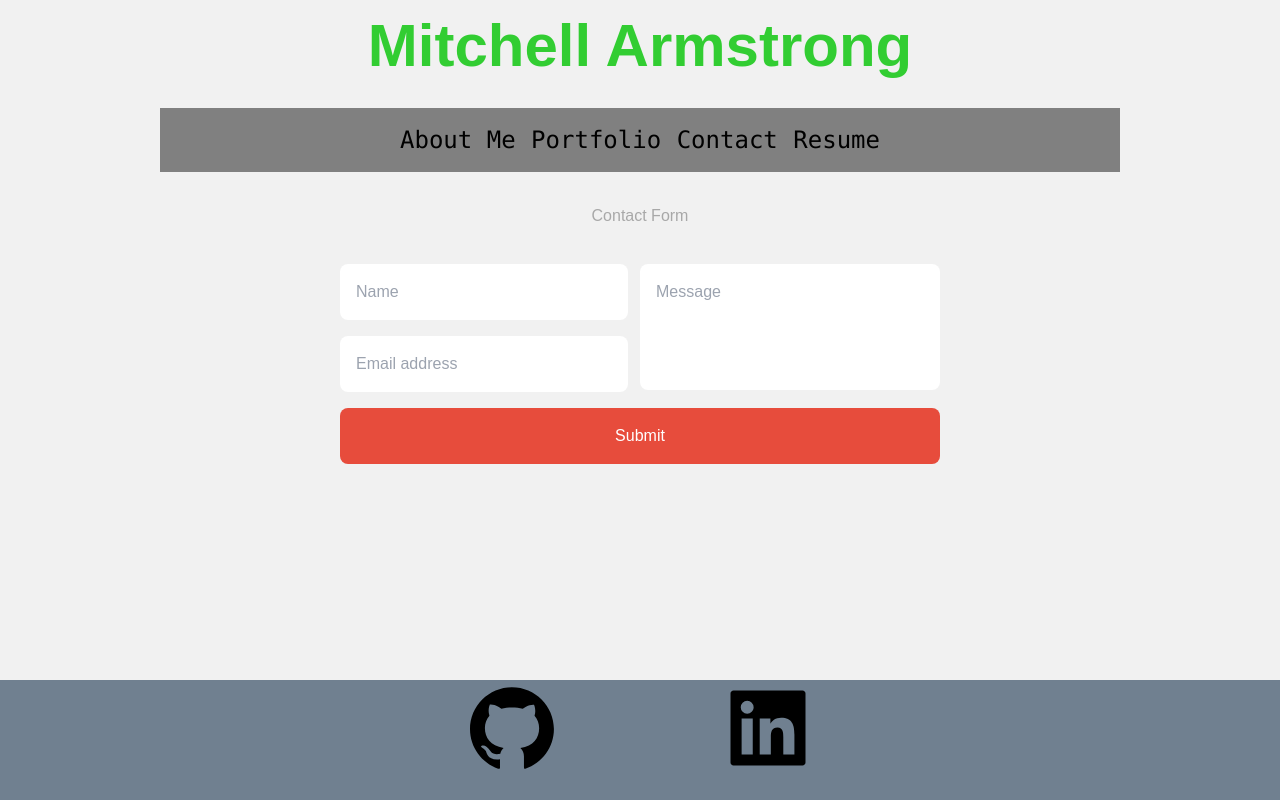
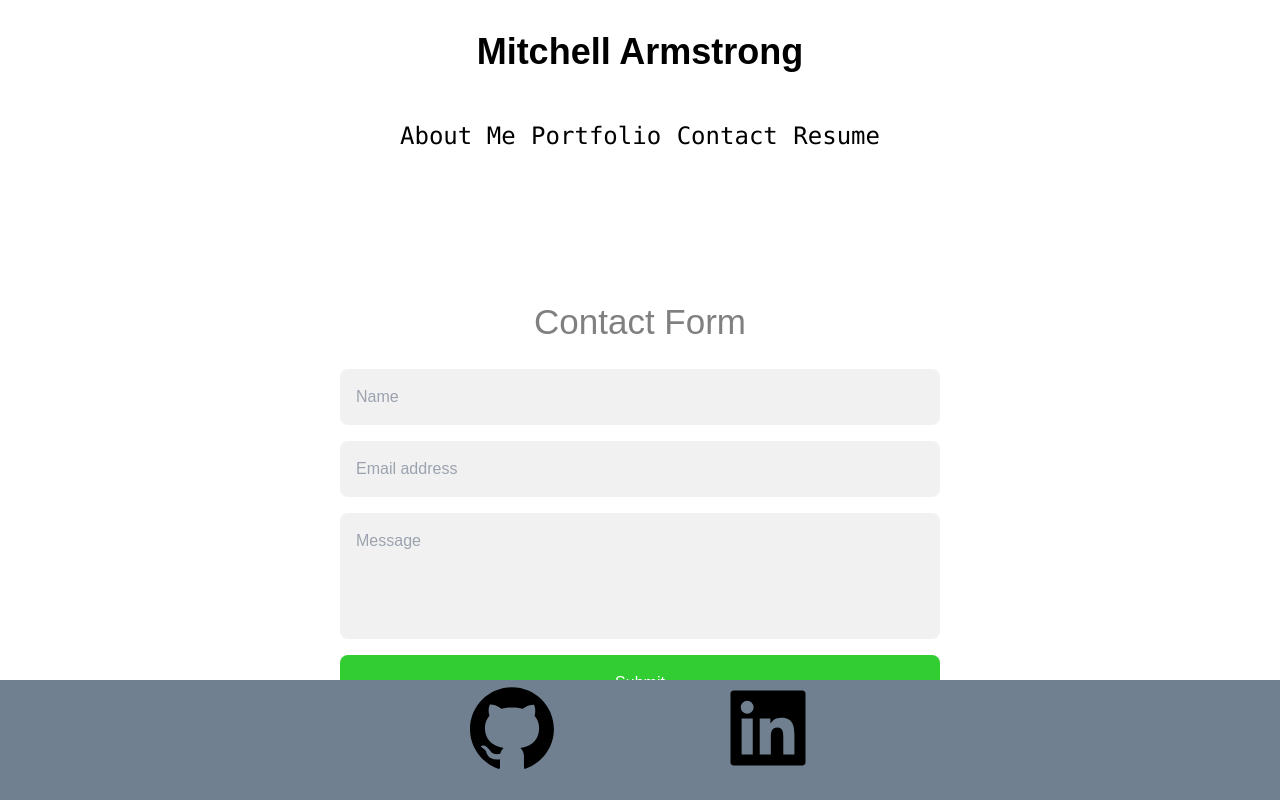
Before and after one commit to ScarElite/professional-portfolio, a React (Create React App) app: page /contact in a window 1280 px wide. Built offline with nearby package versions, Linux system fonts and the light colour scheme.

Commit message:
Created and styled the contact form

```diff
--- a/src/App.css
+++ b/src/App.css
@@ -3,41 +3,22 @@
   --secondary: limegreen;
 }
 
-.App {
-  text-align: center;
+body {
+  background-color: white;
 }
-
-.App-header {
-  background-color: #282c34;
-  min-height: 100vh;
-  display: flex;
-  flex-direction: column;
-  align-items: center;
-  justify-content: center;
-  font-size: calc(10px + 2vmin);
-  color: white;
-}
-
-.App-link {
-  color: #61dafb;
-}
-
-/* .full-page {
-  background-color: lightgray;
-} */
 
 /* Main Header */
 .title-header {
-  color: var(--secondary);
+  color: black;
 }
 
 /* Nav */
-.navbar {
+/* .navbar {
   background-color: grey;
-}
+} */
 
 .navbar-item:hover {
-  color: white;
+  border-bottom: 2px solid var(--secondary);
 }
 
 /* About Section */
@@ -65,6 +46,11 @@
   width: 70%;
 }
 
+/* Contact */
+.contact {
+  margin-top: 10%;
+}
+
 /* Footer */
 #Footer {
    position: fixed;
--- a/src/App.js
+++ b/src/App.js
@@ -10,7 +10,7 @@ import Footer from "./components/Footer";
 
 function App() {
   return (
-    <div className="full-page">
+    <div>
       <Router>
         <Header></Header>
         <Nav></Nav>
--- a/src/components/Contact/index.js
+++ b/src/components/Contact/index.js
@@ -4,8 +4,33 @@ import Swal from "sweetalert2";
 
 const Contact = () => {
   const form = useRef();
-  const sendEmail = (e) => {
+
+  const checkInfo = (e) => {
     e.preventDefault();
+
+    let userName = document.getElementById("user_name").value;
+    let userEmail = document.getElementById("user_email").value;
+    let userMessage = document.getElementById("user_message").value;
+
+    if (!userName) {
+      Swal.fire({
+        icon: "warning",
+        title: "Must have a Name!",
+      });
+      console.log("Must have a Name!");
+    } else if (!userEmail) {
+      Swal.fire({
+        icon: "warning",
+        title: "Must have a valid Email!",
+      });
+      console.log("Must have an Email!");
+    } else if (!userMessage) {
+      Swal.fire({
+        icon: "warning",
+        title: "Must include a Message!",
+      });
+      console.log("Must have a message!");
+    } else {
       emailjs
         .sendForm(
           process.env.REACT_APP_SERVICE_ID,
@@ -30,20 +55,38 @@ const Contact = () => {
             });
           }
         );
+    }
   };
   return (
     <div>
+      <div className="contact">
         <h1>Contact Form</h1>
-      <form className="cf" ref={form} onSubmit={sendEmail}>
-        <div className="half left cf">
-          <input type="text" placeholder="Name" name="user_name" />
-          <input type="email" placeholder="Email address" name="user_email" />
+        <form className="cf" ref={form} onSubmit={checkInfo}>
+          <div>
+            <input
+              type="text"
+              placeholder="Name"
+              name="user_name"
+              id="user_name"
+            />
+            <input
+              type="email"
+              placeholder="Email address"
+              name="user_email"
+              id="user_email"
+            />
           </div>
-        <div className="half right cf">
-          <textarea name="message" type="text" placeholder="Message"></textarea>
+          <div>
+            <textarea
+              name="message"
+              type="text"
+              placeholder="Message"
+              id="user_message"
+            ></textarea>
           </div>
           <input type="submit" value="Submit" id="input-submit" />
         </form>
+      </div>
     </div>
   );
 };
--- a/src/components/Header/index.js
+++ b/src/components/Header/index.js
@@ -3,7 +3,7 @@ import React, { useState } from "react";
 function Header() {
   return (
     <div className="header">
-      <header className="text-center text-6xl mt-4 font-bold title-header">
+      <header className="text-center text-4xl mt-4 font-bold title-header pt-4">
         Mitchell Armstrong
       </header>
     </div>
--- a/src/index.css
+++ b/src/index.css
@@ -19,12 +19,12 @@ code {
 @import url(https://fonts.googleapis.com/css?family=Merriweather);
 html,
 body {
-  background: #F1F1F1;
   font-family: 'Merriweather', sans-serif;
 }
 h1 {
   text-align: center;
-  color: #A8A8A8;
+  font-size: 35px;
+  color: gray;
 }
 form {
   max-width: 600px;
@@ -33,6 +33,7 @@ form {
 }
 input,
 textarea {
+  background-color: #f1f1f1;
   border: 0;
   outline: 0;
   padding: 1em;
@@ -45,7 +46,7 @@ textarea {
 }
 #input-submit {
   color: white;
-  background: #E74C3C;
+  background: limegreen;
   cursor: pointer;
 }
 #input-submit:hover {
@@ -54,29 +55,3 @@ textarea {
 textarea {
   height: 126px;
 }
-.half {
-  float: left;
-  width: 48%;
-  margin-bottom: 1em;
-}
-.right {
-  width: 50%;
-}
-.left {
-  margin-right: 2%;
-}
-@media (max-width: 480px) {
-  .half {
-    width: 100%;
-    float: none;
-    margin-bottom: 0;
-  }
-}
-.cf:before,
-.cf:after {
-  content: ' ';
-  display: table;
-}
-.cf:after {
-  clear: both;
-}
```
Also changed, not shown: 1 other file (tests, documents, lock files or other folders). Lines whose indentation alone changed are shown as unchanged.
